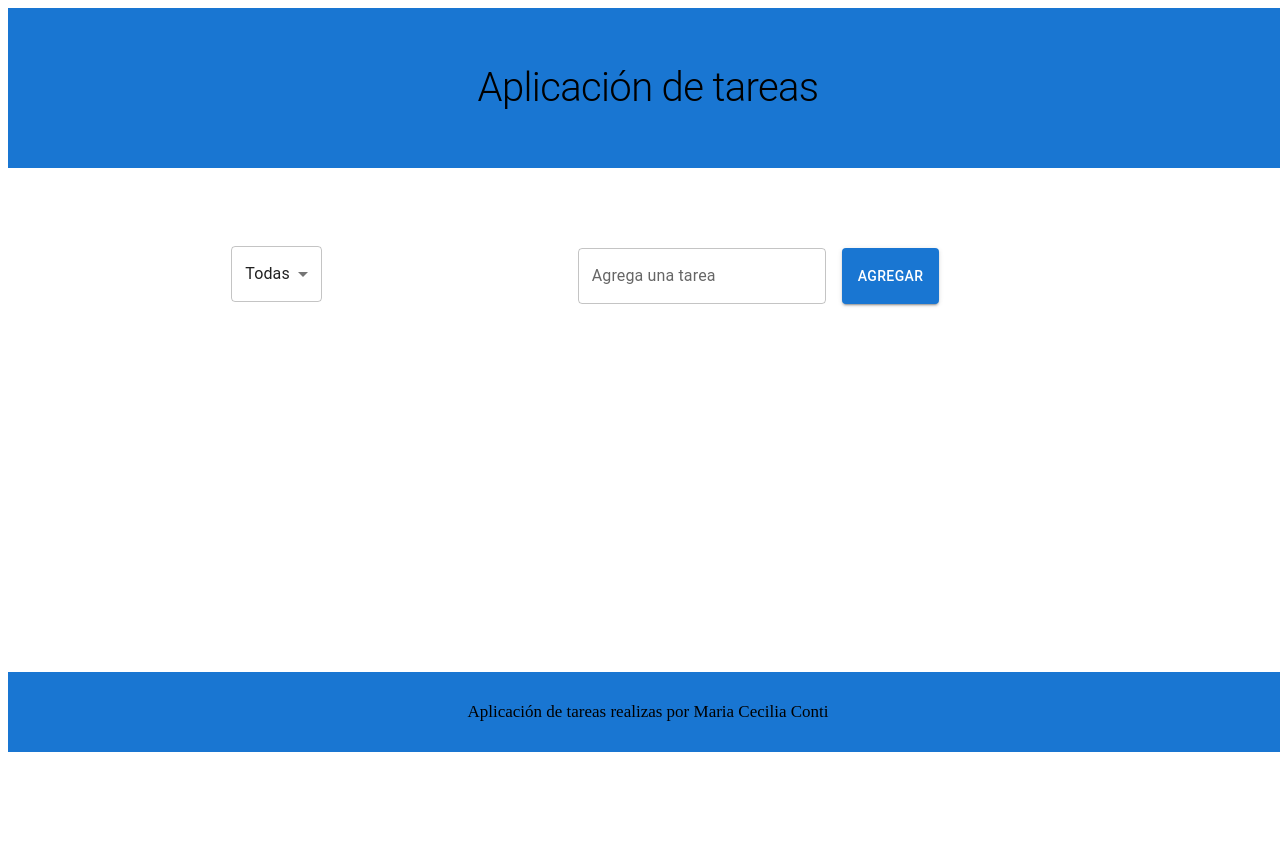
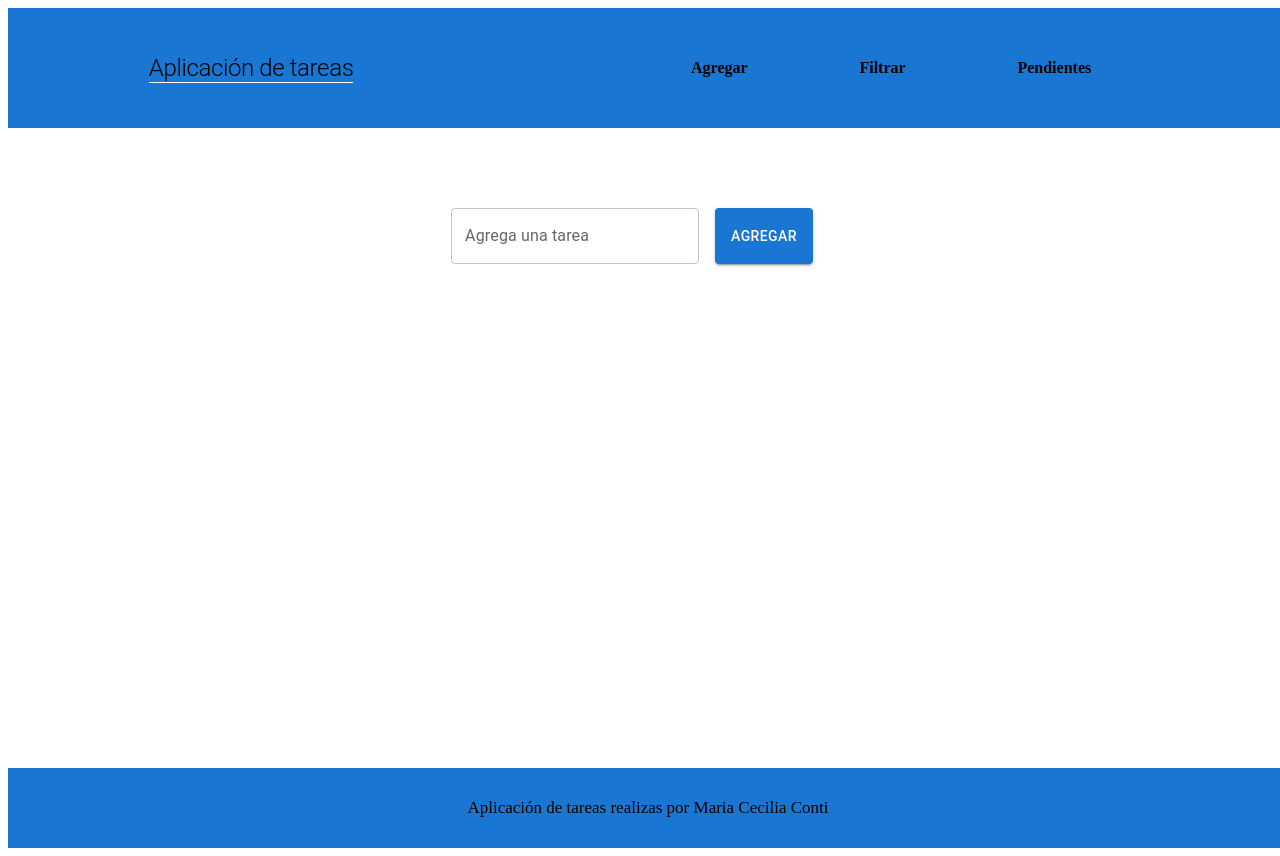
Before and after one commit to Mariacecilia1999/app, a React (Vite) app in the folder app/: page / in a window 1280 px wide. Before the commit the page ends 800 px from the top, so only its background shows below. Built offline with nearby package versions, Linux system fonts and the light colour scheme.

Commit message:
Ending local storage

```diff
--- a/app/src/App.jsx
+++ b/app/src/App.jsx
@@ -1,14 +1,12 @@
-import Data from "./assets/components/Data"
-import {Box} from '@mui/material';
 import Header from "./assets/components/Header";
 import Footer from "./assets/components/Footer";
 const App = () =>{
 
   return <>
   <Header/>
-    <Box width='100vw' display='flex' justifyContent='center' flexDirection='column' justifyItems='center' alignContent='center'>
+    {/* <Box width='100vw' display='flex' justifyContent='center' flexDirection='column' justifyItems='center' alignContent='center'>
       <Data/>
-    </Box>
+    </Box> */}
   <Footer/>
   </>
 }
--- a/app/src/assets/components/AddTask.jsx
+++ b/app/src/assets/components/AddTask.jsx
@@ -1,27 +1,14 @@
 import {Box, Button, TextField } from '@mui/material';
 
 
-const AddTask = ({capturingInput, addInputTask, input, confirmEditedTask, error, textHelper, btn}) =>{
+const AddTask = ({capturingInput, addInputTask, input, error, textHelper}) =>{
    return(
       <>
       <Box sx={{width:'100%', mt:10}}    display='flex' justifyContent='center' alignContent='center'>
          <TextField  onChange={capturingInput}  value={input}  id="outlined-basic" label="Agrega una tarea" variant="outlined" error={error} helperText={textHelper}/>
-         {btn === 1 ? (
             <Button onClick={addInputTask} sx={{ height: 56, mx: 2 }} variant='contained'>
                Agregar
             </Button>
-            ) : (
-            <Button onClick={confirmEditedTask} sx={{ height: 56, mx: 2 }} variant='contained'>
-               Editar
-            </Button>
-            )}
-
-         {/* <Button onClick={addInputTask} sx={{height:56, mx:2}} variant='contained'>
-               Agregar
-         </Button>
-         <Button onClick={confirmEditedTask} sx={{height:56, mx:2}} variant='contained'>
-               Editar
-         </Button> */}
       </Box>
       </>
    )
--- a/app/src/assets/components/Data.jsx
+++ b/app/src/assets/components/Data.jsx
@@ -1,21 +1,33 @@
-import { useState } from "react"
+import { useState} from "react"
 import AddTask from "./AddTask"
 import ShowTask from "./ShowTask"
 import ShowBy from "./ShowBy"
 import {Box} from '@mui/material';
+import ShowByTask from "./ShowByTask";
+import EditForm from "./EditForm";
 
-const Data = () =>{
 
+const Data = ({show}) =>{
+   const get = (key) => JSON.parse(localStorage.getItem(key))
+   const set = (key, arr) => localStorage.setItem(key, JSON.stringify(arr))
+
+   const [openEdit, setOpenEdit] = useState()
+   const [tasks, setTasks] = useState(get('task') || [])
    const [input, setInput] = useState('')
-   const [tasks, setTasks] = useState([])
    const [edit, setEdit] = useState([])
-   const [allDeleted, setAddDeleted]= useState([])
-   const [allCompleted, setAllCompleted] = useState([])
-   const [select, setSelect] = useState('all')
+   const [allDeleted, setAddDeleted]= useState(get('delete') || [])
+   const [allCompleted, setAllCompleted] = useState(get('completed') || [])
+   const [select, setSelect] = useState(get('completed') ? 'completed' : 'completed')
    const [error, setError] = useState(false)
    const [textHelper, setHelper] = useState('')
    const [btn, setBtn] = useState(1)
    const [stateHeight, setHeight] = useState(46)
+   const [showByTask, setShowByTask] = useState(get('completed') ? get('completed') : 'completed')
+   const [showTask, setShowTask] = useState(show)
+
+
+
+
 
    const capturingInput = (e) =>{
       setInput(e.target.value)
@@ -33,22 +45,30 @@ const Data = () =>{
          setHeight(stateHeight + 12)
 
       }
-      input != '' && setTasks([...tasks, {
-         id: Date.now(),
-         name: input
-      }])
+
+      const addingTask = () =>{
+         return  {
+            id: Date.now(),
+            name: input
+         }
+      }
+
+      set('task', [...tasks, addingTask()])
+      input != '' && setTasks([...tasks, addingTask()])
    }
 
    const deleteTask = (id) =>{
       const findDeletedTask = tasks.find(task => task.id === id)
+      set('delete', [...allDeleted, findDeletedTask])
       setAddDeleted([...allDeleted, findDeletedTask])
-      console.log(allDeleted)
-
       const filterTask = tasks.filter(task => task != findDeletedTask)
+      set('task', filterTask)
       setTasks(filterTask)
    }
 
    const editTask = (id) =>{
+      setShowTask(4)
+      setOpenEdit(1)
       setBtn(2)
       const findEdit = tasks.find(task => task.id === id)
       setEdit(findEdit)
@@ -57,6 +77,8 @@ const Data = () =>{
    }
 
    const confirmEditedTask = () =>{
+      setShowTask(3)
+      setOpenEdit(0)
       setBtn(1)
       console.log(edit)
       const allTask = tasks.map((task) =>{
@@ -71,33 +93,66 @@ const Data = () =>{
 
    const completeTask = (id) =>{
       const findComplete = tasks.find(task => task.id === id)
+      set('completed', [...allCompleted, findComplete])
       setAllCompleted([...allCompleted, findComplete])
       const filterTasks = tasks.filter(task => task != findComplete)
+      set('task', filterTasks)
       setTasks(filterTasks)
+      setShowByTask(get('completed'))
    }
 
    const showBy = (e) => {
-      console.log(e.target.value);
+      if(showTask === 2){
+         setSelect('completed')
+         setShowByTask(get('completed'))
+      }
+      setShowByTask(get('completed'))
+      if (e.target.value === 'deleted') {
+        setSelect('deleted')
+        if(get('delete')){
+        setShowByTask(get('delete'))
+        }
+      } else if (e.target.value === 'completed') {
+            setShowByTask(get('completed'))
+            setSelect('completed')
 
-      if (e.target.value === 'deleted') {
-        setSelect('deleted');
-        setTasks(allDeleted);
-      } else if (e.target.value === 'completed') {
-        setSelect('completed');
-        setTasks(allCompleted);
-      } else {
-        setSelect('all');
-        setTasks([...allDeleted, ...allCompleted]);
       }
-    };
+    }
+
+    const cancellEdit = () =>{
+      setOpenEdit(0)
+      setShowTask(3)
+    }
 
 
    return <>
-            <Box sx={{width:{xs:'90vw', sm:'75vw'}, flexDirection:{xs:'column', sm:'row'}, alignItems:{xs:'end', sm:'center'}}} display='flex'>
-               <ShowBy select={select} showBy={showBy}/>
+            <Box height={'70vh'} justifyContent={'center'} alignContent={'cenetr'}>
+               {show === 1  ?
                <AddTask error={error} textHelper={textHelper} btn={btn} capturingInput={capturingInput} addInputTask={addInputTask} input={input} confirmEditedTask={confirmEditedTask}/>
-            </Box>
-            <ShowTask stateHeight={stateHeight} dataTasks={tasks} deleteTask={deleteTask} editTask={editTask} completeTask={completeTask}/>
+                  :  show === 2  ?
+                  <Box margin={'20px'} height={'50vh'}  display={'flex'}
+                  sx={
+                     {flexDirection:{xs:'column', sm:'row'},
+                     justifyContent:{xs:'center', sm:'space-around'}}
+                  }
+
+
+                  >
+                      <ShowBy select={select} showBy={showBy} />
+                      <Box mt={'20px'}  display={'flex'} justifyContent={'center'} alignItems={'center'}>
+                        <ShowByTask showByTask={showByTask}/>
+                     </Box>
+
+                   </Box>
+                  :
+                  <Box height={'70vh'} width={'100vw'}>
+                  <ShowTask  showTask={showTask}  stateHeight={stateHeight} dataTasks={tasks} deleteTask={deleteTask} editTask={editTask} completeTask={completeTask}/>
+                  </Box>
+               }
+               </Box>
+
+               {openEdit === 1  &&  <EditForm capturingInput={capturingInput} select={select} input={input} error={error} helperText={textHelper}  confirmEditedTask={confirmEditedTask} cancellEdit={cancellEdit}/>}
+
          </>
 }
 
--- /dev/null
+++ b/app/src/assets/components/EditForm.jsx
@@ -0,0 +1,22 @@
+import {Box, Button, TextField } from '@mui/material';
+
+
+const EditForm = ({capturingInput, input, error, helperText, cancellEdit, confirmEditedTask}) =>{
+   return(
+      <>
+      <Box sx={{width:'100%', mt:10}}    display='flex' justifyContent='center' alignContent='center'>
+         <TextField  onChange={capturingInput}  value={input}  id="outlined-basic" label="Agrega una tarea" variant="outlined" error={error} helperText={helperText}/>
+
+         <Button sx={{ height: 56, mx: 2 }} onClick={cancellEdit}>
+               Cancelar
+            </Button>
+            <Button sx={{ height: 56, mx: 2 }} variant='contained' onClick={confirmEditedTask}>
+               Editar
+            </Button>
+
+      </Box>
+      </>
+   )
+}
+
+export default EditForm
--- a/app/src/assets/components/Footer.jsx
+++ b/app/src/assets/components/Footer.jsx
@@ -2,7 +2,7 @@ import {Box, Typography} from '@mui/material';
 const Footer = () =>{
 
   return <>
-   <Box width='100vw' backgroundColor='#1976d2' height='10vh' display='flex' justifyContent='center' alignItems='center'>
+   <Box width={'100vw'} backgroundColor='#1976d2' height='10vh' display='flex' justifyContent='center' alignItems='center'>
          <Typography fontSize='17px' variant='p'>Aplicación de tareas realizas por Maria Cecilia Conti</Typography>
    </Box>
    </>
--- a/app/src/assets/components/Header.jsx
+++ b/app/src/assets/components/Header.jsx
@@ -1,10 +1,28 @@
 import {Box, Typography} from '@mui/material';
+import { useState } from 'react';
+import Data from './Data';
 const Header = () =>{
+      const [show, setShow] = useState(1)
 
   return <>
-   <Box width='100vw' backgroundColor='#1976d2' height='20vh' display='flex' justifyContent='center' alignItems='center'>
-         <Typography fontSize='40px' variant='h1'>Aplicación de tareas</Typography>
+   <Box width={'100vw'}  backgroundColor='#1976d2' display='flex'  alignItems={'center'} justifyContent={'space-around'}
+   sx={{
+      flexDirection: { xs: "column", sm: "row" },
+      height: { xs: '20vh', sm: "15vh" }
+    }}
+
+
+
+   >
+         <Typography sx={{fontSize: {xs:'18px', sm: '24px'}}} borderBottom={'1px solid white'}  variant='h1'>Aplicación de tareas</Typography>
+         <Box  sx={{width: {xs:'100vw', sm: '40vw'}}} width={'40vw'} display={'flex'} justifyContent={'space-around'} fontWeight={'800'}
+         >
+            <a onClick={() => setShow(1)}>Agregar</a>
+            <a onClick={() =>setShow(2)}>Filtrar</a>
+            <a onClick={() => setShow(3)}>Pendientes</a>
+         </Box>
    </Box>
+   <Data show={show}/>
    </>
 }
 
--- a/app/src/assets/components/ShowBy.jsx
+++ b/app/src/assets/components/ShowBy.jsx
@@ -5,9 +5,8 @@ import MenuItem from '@mui/material/MenuItem';
 
 const ShowBy = ({showBy, select}) =>{
    return <>
-            <Box mt={'75px'} sx={{alignItems:{xs:'end', sm:'center'}}} mr={'20px'} width={'100vw'} display='flex' justifyContent='center' justifyItems='center'>
+            <Box mt='30px'>
                <Select onChange={showBy} value={select} mt='70px'>
-                  <MenuItem value="all">Todas</MenuItem>
                   <MenuItem value="completed">Completadas</MenuItem>
                   <MenuItem value="deleted">Eliminadas</MenuItem>
                </Select>
--- /dev/null
+++ b/app/src/assets/components/ShowByTask.jsx
@@ -0,0 +1,19 @@
+import {Box, Typography} from '@mui/material';
+const ShowByTask = ({showByTask}) =>{
+   return(
+      <>
+      <Box display='flex' flexDirection='column'>
+      {showByTask.length >= 1 ? showByTask.map((task) =>{
+         return <Box display={'flex'} flexDirection={'column'} key={task.id}>
+                   <Typography  sx={{fontSize:{xs:'17px', sm:'19px'}}} variant='h5' key={task.id}>Tarea: {task.name}</Typography>
+               </Box>
+
+      }) : <Box sx={{width:{xs:'50vw', sm:'20vw'}}}  borderBottom='1px solid black' my='30px' display='flex' justifyContent={'center'}>
+          <Typography width='14vw' variant='h5'>Sin resultados</Typography>
+          </Box>}
+      </Box>
+      </>
+   )
+}
+
+export default ShowByTask
--- a/app/src/assets/components/ShowTask.jsx
+++ b/app/src/assets/components/ShowTask.jsx
@@ -4,11 +4,16 @@ import CheckIcon from '@mui/icons-material/Check';
 import EditIcon from '@mui/icons-material/Edit';
 
 
-const ShowTask = ({dataTasks, deleteTask, editTask, completeTask, stateHeight}) =>{
+const ShowTask = ({dataTasks, deleteTask, editTask, completeTask, stateHeight, showTask}) =>{
 
 
    return(<>
-      <Box height={`${stateHeight}vh`} sx={{width:{xs:'90vw', sm:'100vw'}}}  display='flex' alignItems='center' justifyContent='center' flexDirection='column'>
+   <Box width={'100vw'}  display={'flex'} alignItems={'center'} justifyContent={'center'}>
+   {dataTasks.length == 0 && <Box  display={'flex'} justifyContent={'center'} alignItems={'center'} alignContent={'center'}>
+                                 <Typography fontSize={'27px'}  variant='h3'>Sin tareas pendientes...</Typography>
+                            </Box>}
+   {showTask != 4 &&
+      <Box height={`${stateHeight}vh`}>
          {dataTasks.map((task)=>{
             return <Box sx={{width:{xs:'50vw', sm:'70vw'}}}  borderBottom='1px solid black' key={task.id} my='30px' display='flex' justifyContent={'space-around'}>
                <Typography width='14vw' variant='h5'>{task.name}</Typography>
@@ -19,6 +24,7 @@ const ShowTask = ({dataTasks, deleteTask, editTask, completeTask, stateHeight})
                </Box>
             </Box>
          })}
+      </Box>}
       </Box>
       </>)
 
```
